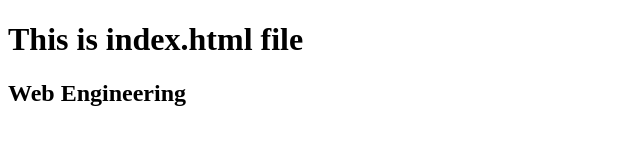
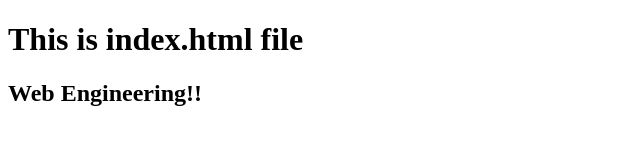
Before and after one commit to Priya-Jacinth/Web-Engineering, a plain HTML site: page index.html in a window 1280 px wide. Shown: the full height of the page, 0-640 px from the left. Drawn offline with Linux system fonts and the light colour scheme.

Commit message:
Committed in remote repo

```diff
--- a/index.html
+++ b/index.html
@@ -8,6 +8,6 @@
 </head>
 <body>
     <h1>This is index.html file</h1>
-    <h2>Web Engineering</h2
+    <h2>Web Engineering!!</h2
 </body>
 </html>
```
